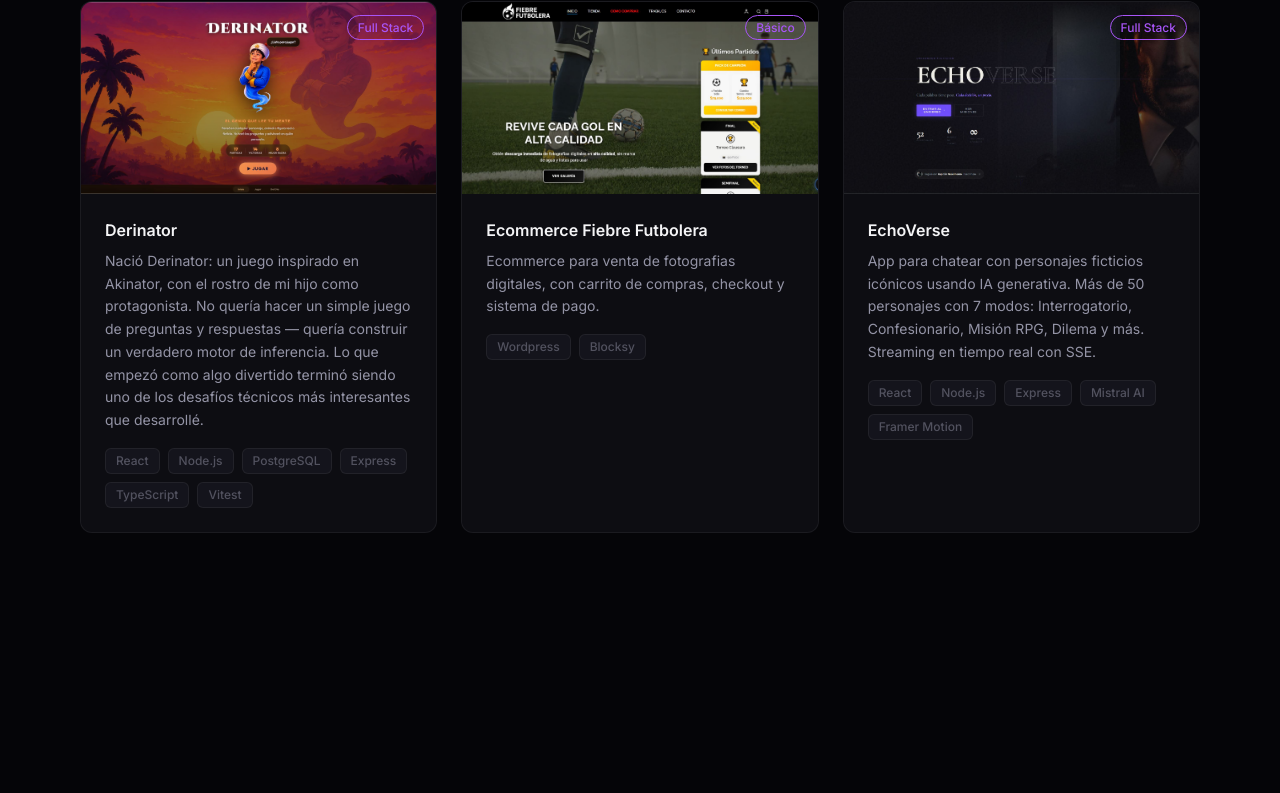
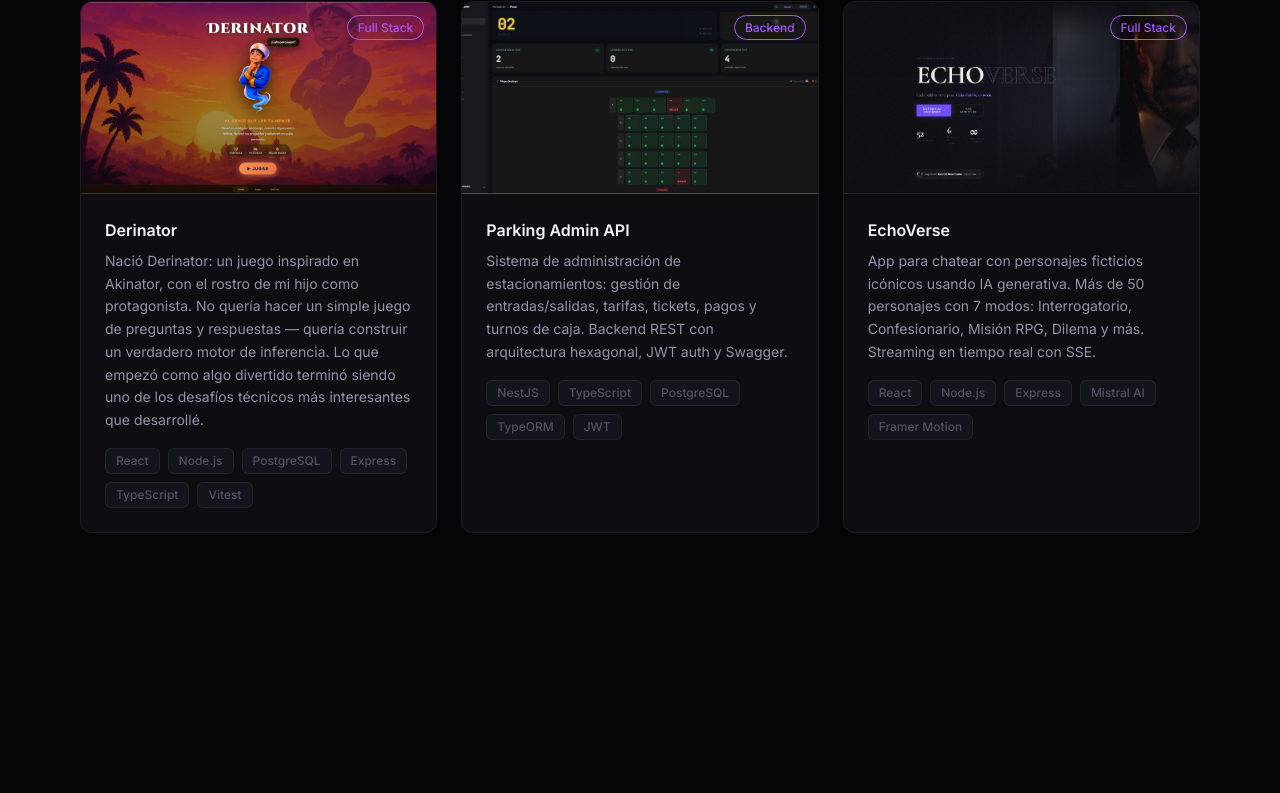
Before and after one commit to cristian-micchele-dev/porfolio-cristian-micchele-dev, a React (Vite) app: page / in a window 1280 px wide. Shown: the part 5410-6203 px from the top of the page. Built offline with nearby package versions, Linux system fonts and the light colour scheme.

Commit message:
feat: reemplazar Fiebre Futbolera por Parking Admin API en proyectos FullStack

```diff
--- a/src/data/projectsData.js
+++ b/src/data/projectsData.js
@@ -8,7 +8,7 @@ import SitioArtesMarciales from "../assets/images/projects/sitioartesmarciales1.
 
 import landingAnimada from "../assets/images/projects/landingAnimada.png";
 import Login from "../assets/images/projects/Login.JPG";
-import FiebreFutbolera from "../assets/images/experiencie/fiebrefutbolera.JPG";
+import EstacionamientoApp from "../assets/images/projects/estacionamientoapp.JPG";
 import Derinator from "../assets/images/projects/derinator1.JPG";
 
 // Proyectos básicos
@@ -100,13 +100,14 @@ export const fullStackProjects = [
   },
   {
     id: 8,
-    title: "Ecommerce Fiebre Futbolera",
+    title: "Parking Admin API",
     description:
-      "Ecommerce para venta de fotografias digitales, con carrito de compras, checkout y sistema de pago.",
-    technologies: ["Wordpress", "Blocksy"],
-    inProgress: false, // ← Cambiar de true a false
-    demoUrl: "https://fiebrefutbolera.com/", // Agregar URL real si tienes
-    image: FiebreFutbolera,
+      "Sistema de administración de estacionamientos: gestión de entradas/salidas, tarifas, tickets, pagos y turnos de caja. Backend REST con arquitectura hexagonal, JWT auth y Swagger.",
+    technologies: ["NestJS", "TypeScript", "PostgreSQL", "TypeORM", "JWT"],
+    inProgress: false,
+    demoUrl: "https://app-estacionamiento-nest-zqkj-jet.vercel.app/",
+    codeUrl: "https://github.com/cristian-micchele-dev/app-estacionamiento-nest",
+    image: EstacionamientoApp,
   },
   {
     id: 9,
```
Also changed, not shown: src/assets/images/projects/estacionamientoapp.JPG (added).
